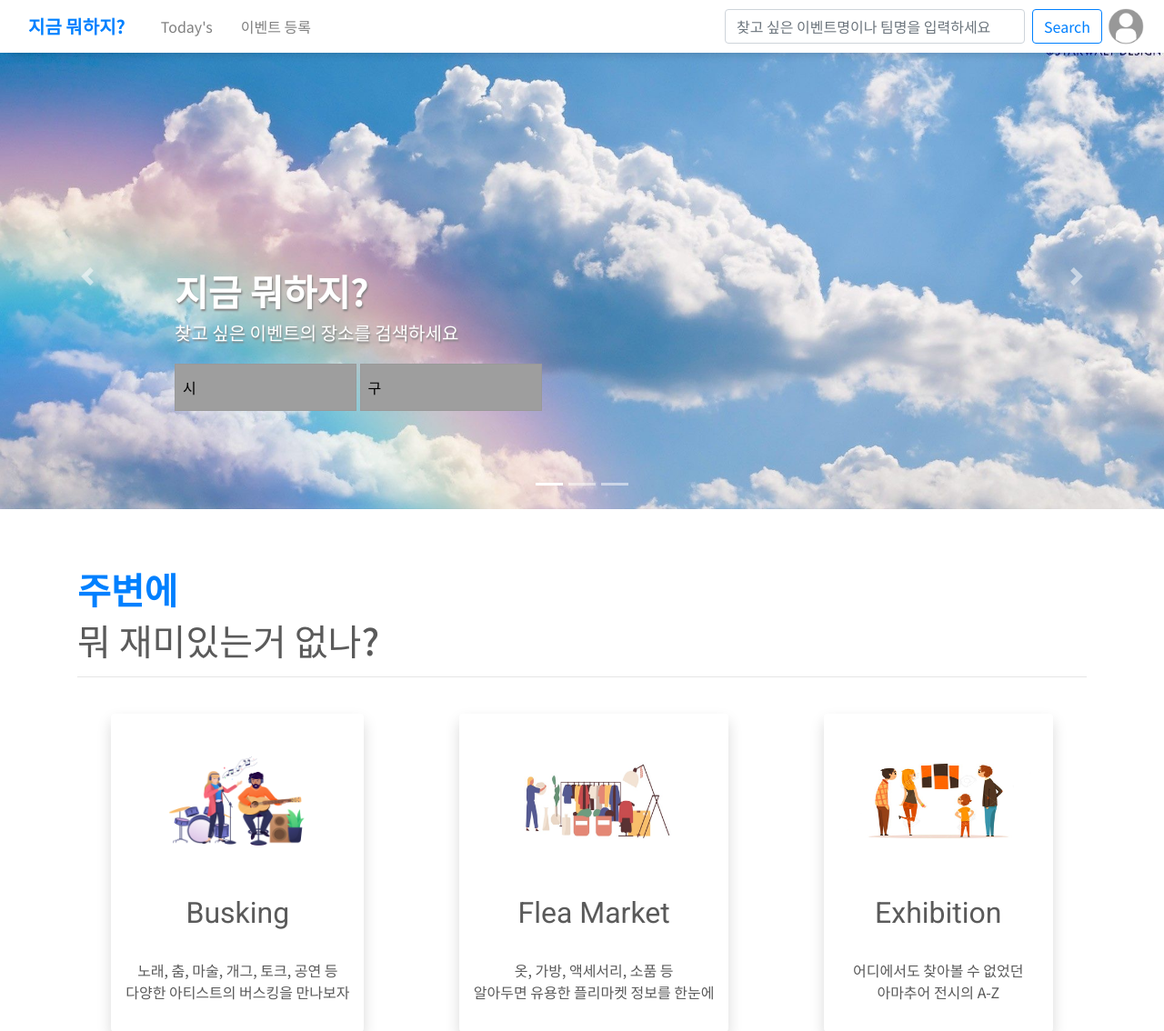
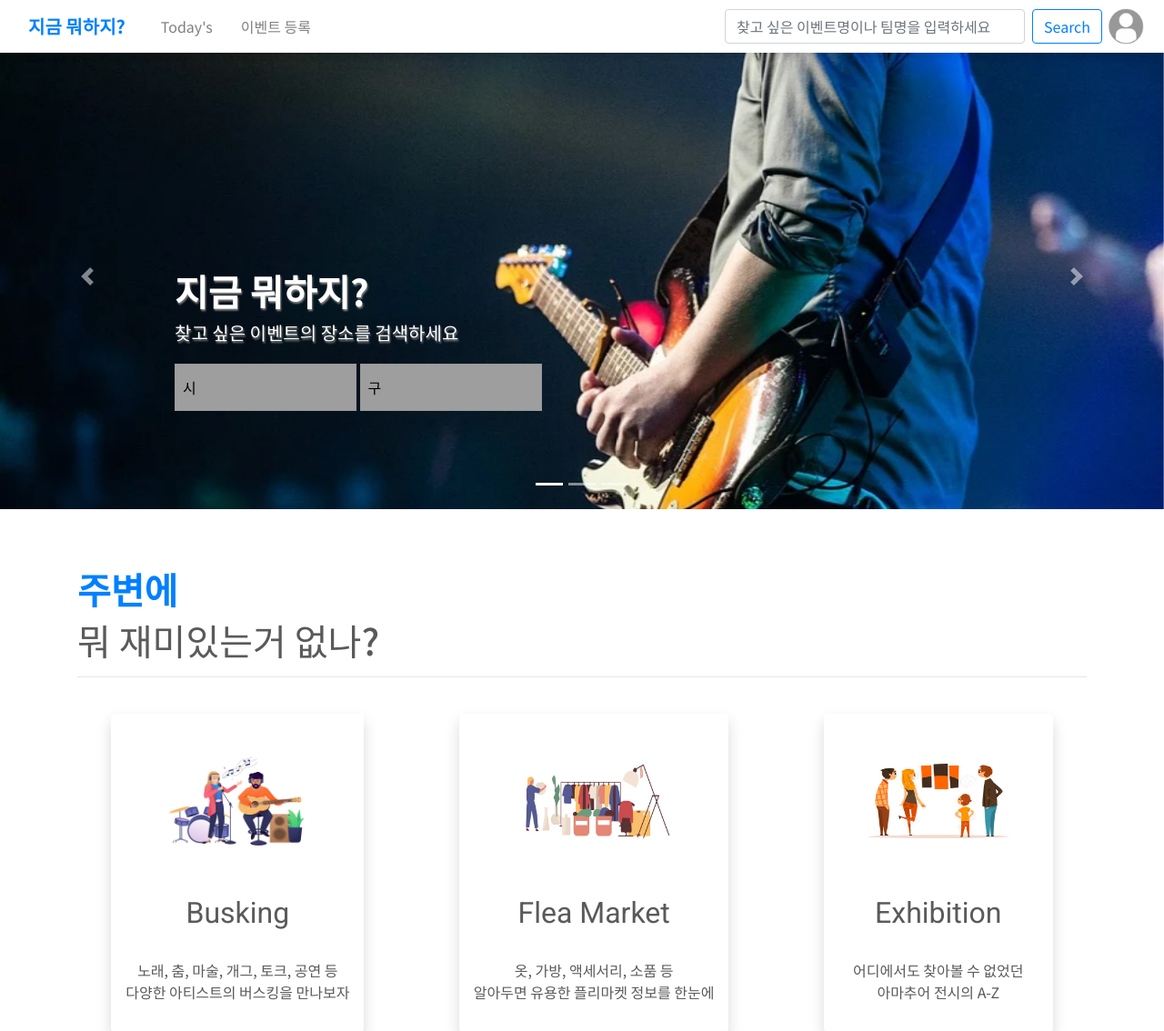
Before and after one commit to pirogramming/HelloEvent, a Django app: page / in a window 1280 px wide. Shown: the top 1134 px of the page at 91% size. Run offline with Django 3.2, Linux system fonts and the light colour scheme; some libraries are stand-ins or nearby versions; grey boxes are pictures that could not be loaded.

Commit message:
main 배경 사진 완료

```diff
--- a/login/templates/login/main.html
+++ b/login/templates/login/main.html
@@ -15,7 +15,7 @@
 <!--                 preserveAspectRatio="xMidYMid slice" role="img">-->
 <!--                <rect width="100%" height="100%" fill="#000"/>-->
 <!--            </svg>-->
-            <img src="/static/img/하늘.jpg" alt="background" style="">
+            <img src="/static/img/허허.png" alt="background" style="">
             <div class="container">
                 <div class="carousel-caption text-left">
                     <h1>지금 뭐하지?</h1>
@@ -63,7 +63,7 @@
 <!--                 preserveAspectRatio="xMidYMid slice" focusable="false" role="img">-->
 <!--                <rect width="100%" height="100%" fill="#777"/>-->
 <!--            </svg>-->
-            <img src="/static/img/바다.jpg" alt="background" style="">
+            <img src="/static/img/플리마켓.jpg" alt="background" style="">
             <div class="container">
                 <div class="carousel-caption">
                     <h1>오늘의 이벤트</h1>
```
Also changed, not shown: static/img/test.jfif (deleted), static/img/바다.jpg (deleted), static/img/플리마켓.jpg (added), static/img/하늘.jpg (deleted), static/img/허허.png (added).
